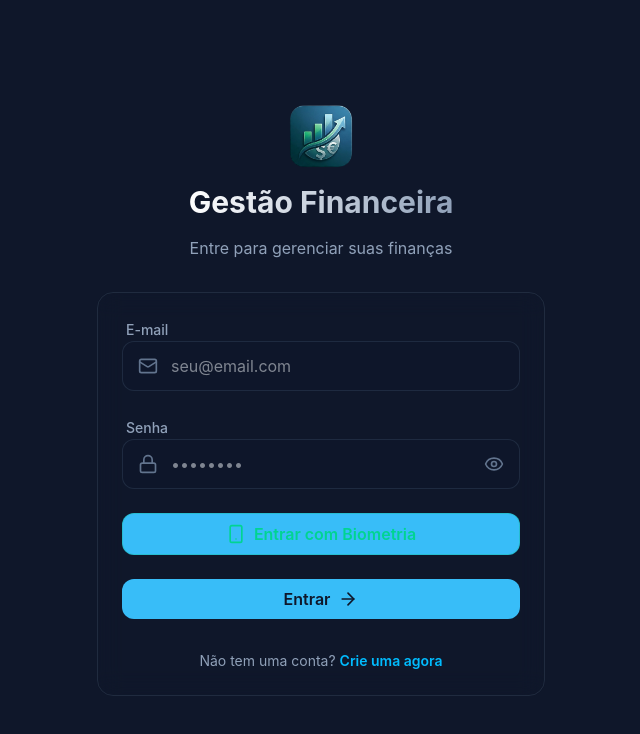
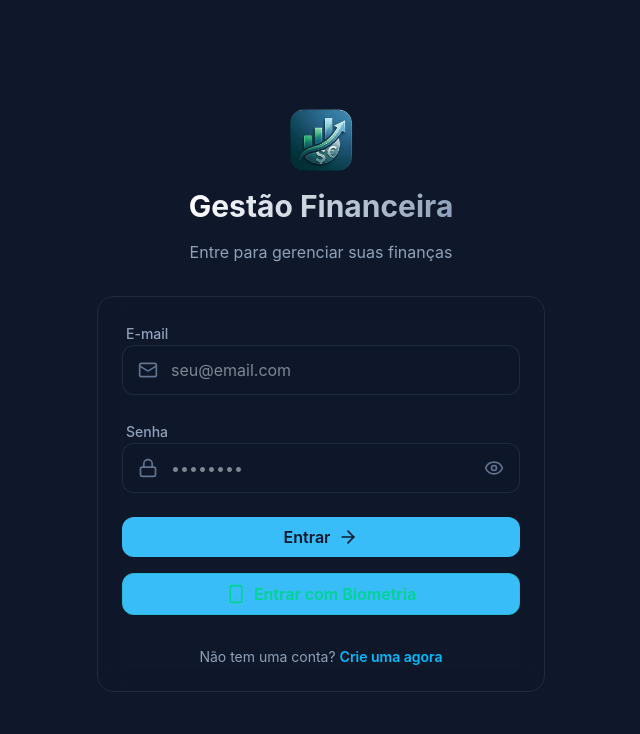
Before and after one commit to jairalvarengapereira/GestaoFinanceira-Frontend, a React (Vite) app: page /login in a window 1280 px wide. Shown: the top 734 px of the page, without its empty margins (319-959 px from the left). Built offline with nearby package versions, Linux system fonts and the light colour scheme.

Commit message:
refactor: 2 login options - email/password OR biometric

```diff
--- a/src/pages/Login.tsx
+++ b/src/pages/Login.tsx
@@ -1,6 +1,6 @@
 import { useState } from 'react'
 import { Link } from 'react-router-dom'
-import { Mail, Lock, ArrowRight, Loader2, Eye, EyeOff, Smartphone } from 'lucide-react'
+import { Mail, Lock, ArrowRight, Loader2, Eye, EyeOff, Smartphone, Fingerprint } from 'lucide-react'
 import api from '../services/api'
 
 const Login = ({ onLogin }: { onLogin: () => void }) => {
@@ -9,93 +9,71 @@ const Login = ({ onLogin }: { onLogin: () => void }) => {
   const [mostrarSenha, setMostrarSenha] = useState(false)
   const [isLoading, setIsLoading] = useState(false)
   const [error, setError] = useState('')
-  const [mostrarConfirmacao, setMostrarConfirmacao] = useState(false)
-  const [emailConfirmacao, setEmailConfirmacao] = useState('')
-  const [senhaConfirmacao, setSenhaConfirmacao] = useState('')
+  const [biometriaAberta, setBiometriaAberta] = useState(false)
 
-  const handleSubmit = async (e?: React.FormEvent) => {
-    if (e) e.preventDefault()
+  const handleLogin = async (emailVal: string, senhaVal: string) => {
     setIsLoading(true)
     setError('')
 
     try {
-      const response = await api.post('/auth/login', { email, senha })
+      const response = await api.post('/auth/login', { email: emailVal, senha: senhaVal })
       const { token, user } = response.data
 
       localStorage.setItem('@SaaS:token', token)
       localStorage.setItem('@SaaS:user', JSON.stringify(user))
-      localStorage.setItem('@SaaS:email', email.trim())
+      localStorage.setItem('@SaaS:email', emailVal)
 
       onLogin()
     } catch (err: any) {
-      setError(err.response?.data?.error || err.message || 'Erro ao entrar. Tente novamente.')
+      setError(err.response?.data?.error || 'Erro ao entrar. Tente novamente.')
     } finally {
       setIsLoading(false)
     }
   }
 
-  const loginBiometrico = async () => {
-    // Tenta usar biometria real do dispositivo
+  const handleEmailSenha = (e: React.FormEvent) => {
+    e.preventDefault()
+    handleLogin(email, senha)
+  }
+
+  const handleBiometria = async () => {
+    const emailSalvo = localStorage.getItem('@SaaS:email')
+    if (!emailSalvo) {
+      setError('Faça login com email/senha uma vez primeiro')
+      return
+    }
+
+    setBiometriaAberta(true)
+
     try {
+      // Tenta biometria real do dispositivo
       if (navigator.credentials && navigator.credentials.get) {
-        // Pede biometria ao dispositivo
-        const credencial = await navigator.credentials.get({
-          mediation: 'optional',
+        await navigator.credentials.get({
+          mediation: 'required',
           publicKey: {
-            challenge: new TextEncoder().encode('biometria-login-' + Date.now()),
+            challenge: new TextEncoder().encode('login-' + Date.now()),
             rp: { name: 'GestaoFinanceira' },
             userVerification: 'required'
           }
         })
-
-        if (credencial) {
-          // Biometria aprovada! Usa credenciais salvas
-          const credenciaisEmail = localStorage.getItem('@SaaS:email')?.trim()
-          const credenciaisSenha = localStorage.getItem('@SaaS:senha')?.trim()
-
-          if (credenciaisEmail && credenciaisSenha) {
-            await handleSubmitDirect(credenciaisEmail, credenciaisSenha)
+        // Se chegou aqui, biometria foi confirmada!
+        handleLogin(emailSalvo, '')
         return
       }
-        }
-      }
     } catch (err: any) {
-      console.log('Biometria não disponível:', err.message)
+      // Biometria cancelada ou não disponível
+      console.log('Biometria erro:', err)
     }
 
-    // Se biometria falhar, mostra tela de confirmação com senha
-    const credenciaisEmail = localStorage.getItem('@SaaS:email')?.trim()
-    if (credenciaisEmail) {
-      setEmailConfirmacao(credenciaisEmail)
-      setMostrarConfirmacao(true)
-    } else {
-      setError('Faça login manual primeiro')
-    }
+    // Se biometria não funcionou, pede senha uma vez
+    setError('Biometria não disponível. Use email/senha.')
+    setBiometriaAberta(false)
   }
 
-  const handleSubmitDirect = async (emailVal: string, senhaVal: string) => {
-    setIsLoading(true)
-    setError('')
-    try {
-      const response = await api.post('/auth/login', { email: emailVal, senha: senhaVal })
-      const { token, user } = response.data
-      localStorage.setItem('@SaaS:token', token)
-      localStorage.setItem('@SaaS:user', JSON.stringify(user))
-      localStorage.setItem('@SaaS:email', emailVal)
-      onLogin()
-    } catch (err: any) {
-      setError(err.response?.data?.error || 'Erro ao entrar')
-    } finally {
-      setIsLoading(false)
-    }
-  }
+  // Tela de biometria
+  if (biometriaAberta) {
+    const emailSalvo = localStorage.getItem('@SaaS:email') || ''
 
-  const handleConfirmarBiometria = (e: React.FormEvent) => {
-    e.preventDefault()
-    handleSubmitDirect(emailConfirmacao, senhaConfirmacao)
-  }
-
-  if (mostrarConfirmacao) {
     return (
       <div className="min-h-screen bg-background flex items-center justify-center p-6">
         <div className="w-full max-w-md space-y-8 animate-slide-up">
@@ -105,42 +83,31 @@ const Login = ({ onLogin }: { onLogin: () => void }) => {
           </div>
 
           <div className="premium-card text-center">
-            <div className="w-20 h-20 mx-auto mb-4 bg-emerald-500/20 rounded-full flex items-center justify-center">
-              <Smartphone className="w-10 h-10 text-emerald-400" />
+            <div className="w-20 h-20 mx-auto mb-4 bg-sky-500/20 rounded-full flex items-center justify-center">
+              <Fingerprint className="w-10 h-10 text-sky-400" />
             </div>
-            <h2 className="text-xl font-bold mb-2">Olá, {emailConfirmacao.split('@')[0]}!</h2>
-            <p className="text-slate-400 mb-4">Digite sua senha para confirmar</p>
 
-            <form onSubmit={handleConfirmarBiometria} className="space-y-4">
-              <div className="text-sm text-slate-400">
-                E-mail: <span className="text-white">{emailConfirmacao}</span>
-              </div>
-              <input
-                type="password"
-                value={senhaConfirmacao}
-                onChange={(e) => setSenhaConfirmacao(e.target.value)}
-                placeholder="Digite sua senha"
-                required
-                className="w-full bg-slate-900/50 border border-slate-700/50 rounded-xl py-3 px-4 text-center"
-              />
-              <p className="text-xs text-slate-500">
-                Use a biometria do seu celular para confirmar
+            <h2 className="text-xl font-bold mb-2">Confirme com Biometria</h2>
+            <p className="text-slate-400 mb-6">
+              Use a digital ou Face ID do seu celular para confirmar
             </p>
 
             <button
-                type="submit"
-                disabled={isLoading || !senhaConfirmacao}
+              onClick={handleBiometria}
+              disabled={isLoading}
               className="w-full btn-primary py-4 flex items-center justify-center gap-2"
             >
-                {isLoading ? <Loader2 className="w-5 h-5 animate-spin" /> : 'Confirmar'}
+              {isLoading ? <Loader2 className="w-5 h-5 animate-spin" /> : 'Tocar para Confirmar'}
             </button>
-            </form>
 
             <button
-              onClick={() => { setMostrarConfirmacao(false); setEmail(''); setSenha(''); setSenhaConfirmacao('') }}
+              onClick={() => {
+                setBiometriaAberta(false)
+                setError('')
+              }}
               className="w-full mt-3 py-3 text-slate-400 hover:text-white"
             >
-              Não sou eu
+              Cancelar
             </button>
           </div>
         </div>
@@ -148,6 +115,7 @@ const Login = ({ onLogin }: { onLogin: () => void }) => {
     )
   }
 
+  // Tela normal de login
   return (
     <div className="min-h-screen bg-background flex items-center justify-center p-6">
       <div className="w-full max-w-md space-y-8 animate-slide-up">
@@ -160,7 +128,7 @@ const Login = ({ onLogin }: { onLogin: () => void }) => {
         </div>
 
         <div className="premium-card">
-          <form onSubmit={handleSubmit} className="space-y-6">
+          <form onSubmit={handleEmailSenha} className="space-y-6">
             {error && (
               <div className="p-4 bg-rose-500/10 border border-rose-500/20 rounded-xl text-rose-400 text-sm text-center">
                 {error}
@@ -205,15 +173,6 @@ const Login = ({ onLogin }: { onLogin: () => void }) => {
             </div>
 
             <button
-              type="button"
-              onClick={loginBiometrico}
-              className="w-full btn-primary bg-emerald-500/20 border border-emerald-500/30 flex items-center justify-center gap-2 py-3"
-            >
-              <Smartphone className="w-5 h-5 text-emerald-400" />
-              <span className="text-emerald-400">Entrar com Biometria</span>
-            </button>
-
-            <button
               disabled={isLoading}
               className="w-full btn-primary flex items-center justify-center gap-2 py-3"
             >
@@ -228,6 +187,15 @@ const Login = ({ onLogin }: { onLogin: () => void }) => {
             </button>
           </form>
 
+          <button
+            onClick={handleBiometria}
+            disabled={isLoading}
+            className="w-full mt-4 btn-primary bg-emerald-500/20 border border-emerald-500/30 flex items-center justify-center gap-2 py-3"
+          >
+            <Smartphone className="w-5 h-5 text-emerald-400" />
+            <span className="text-emerald-400">Entrar com Biometria</span>
+          </button>
+
           <p className="mt-8 text-center text-slate-400 text-sm">
             Não tem uma conta?{' '}
             <Link to="/register" className="text-sky-400 hover:text-sky-300 font-semibold underline-offset-4 hover:underline">
```
Lines whose indentation alone changed are shown as unchanged.
